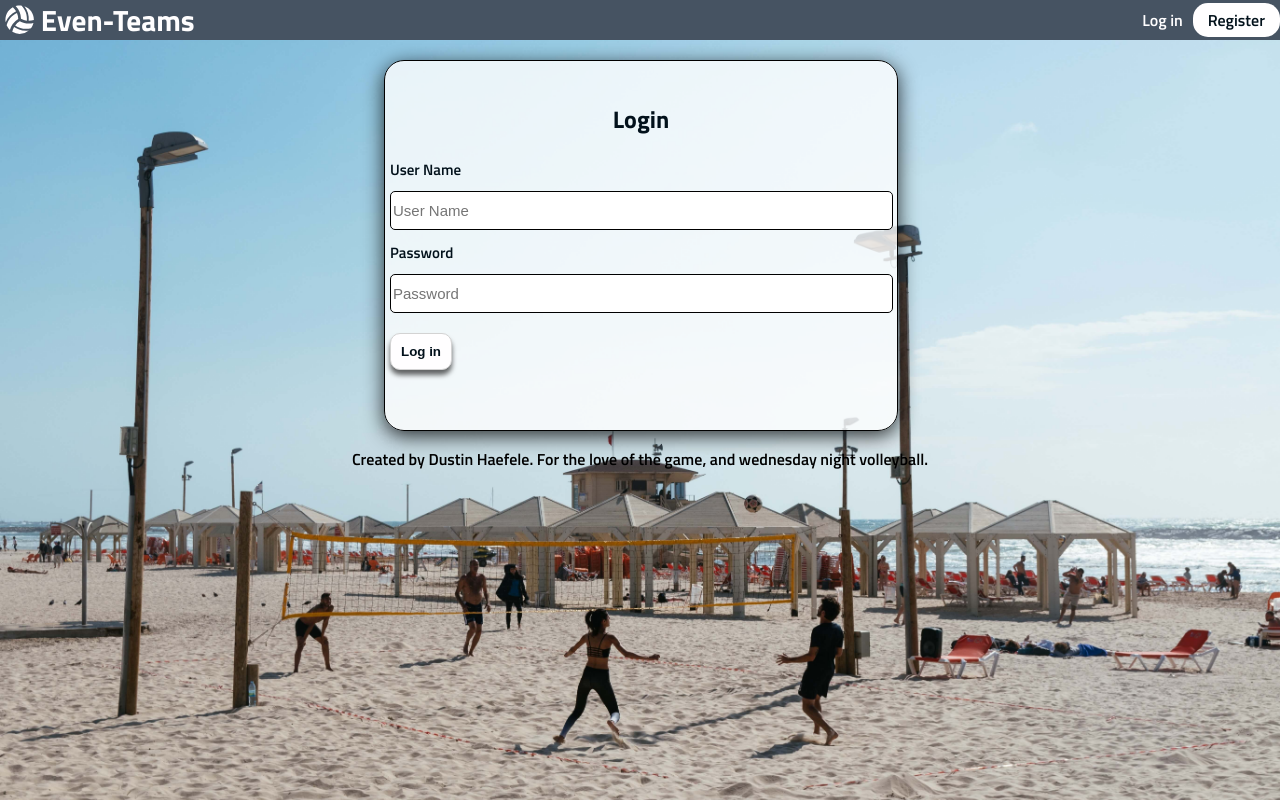
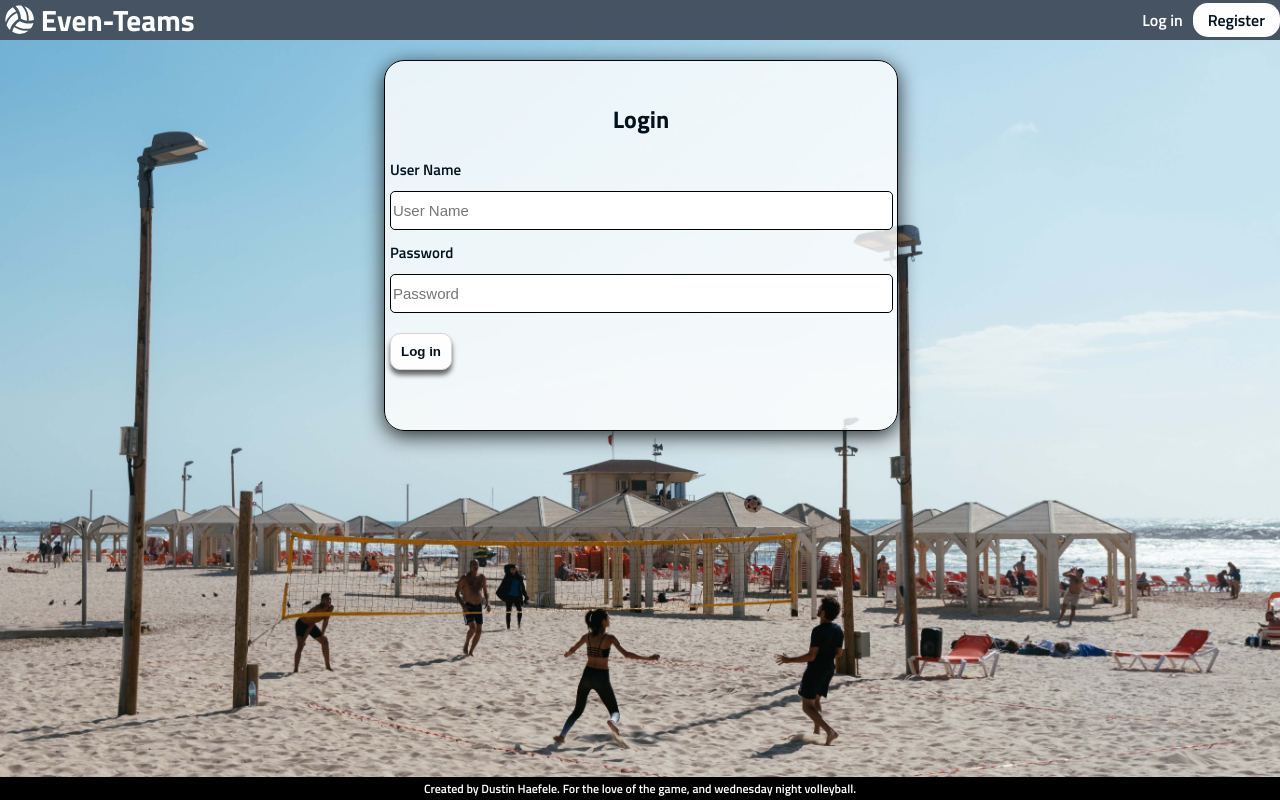
Before and after one commit to DustinHaefele/even-teams-client, a React (Create React App) app: page /login in a window 1280 px wide. Built offline with nearby package versions, Linux system fonts and the light colour scheme.

Commit message:
fixed footer and error messaging on groups page

```diff
--- a/src/App.css
+++ b/src/App.css
@@ -9,13 +9,13 @@
   padding-bottom: 35px;
 }
 
-.App-logo {
+/* .App-logo {
   animation: App-logo-spin infinite 20s linear;
   height: 40vmin;
   pointer-events: none;
-}
+} */
 
-.App-header {
+/* .App-header {
   background-color: #282c34;
   min-height: 50vh;
   display: flex;
@@ -24,19 +24,18 @@
   justify-content: center;
   font-size: calc(10px + 2vmin);
   color: #02111B;
-}
+} */
 
-.App-link {
-  color: #61dafb;
-}
-
-@keyframes App-logo-spin {
-  from {
-    transform: rotate(0deg);
-  }
-  to {
-    transform: rotate(360deg);
-  }
+footer p {
+  margin: 0 0;
+  position: fixed;
+  bottom:0;
+  left:0;
+  right: 0;
+  font-size: 12px;
+  background-color: black;
+  color: #fffeff;
+  padding: 2px 0;
 }
 
 @media screen and (min-width: 480px) {
--- a/src/routes/MakeTeamsPage/MakeTeamsPage.js
+++ b/src/routes/MakeTeamsPage/MakeTeamsPage.js
@@ -49,7 +49,7 @@ export default class SingleGroupPage extends React.Component {
           allPlayers
         });
       })
-      .catch(error => this.setState({ error }));
+      .catch(err => this.setState({ error: err.error }));
 
     GroupApiService.getGroupNameFromGroupId(this.props.match.params.group_id).then(groupName => {
       this.setState({groupName})
--- a/src/routes/MyGroupsPage/MyGroupsPage.js
+++ b/src/routes/MyGroupsPage/MyGroupsPage.js
@@ -39,7 +39,7 @@ export default class MyGroupPage extends React.Component {
         })
       }).catch(err=>{
         this.setState({
-          error: err,
+          error: err.error,
         });
       });
   }
@@ -67,7 +67,7 @@ export default class MyGroupPage extends React.Component {
       <div className='groups-page'>
         <h2 className='group-header'>{TokenService.getUserNameFromToken()}'s Groups</h2>
         <h4>This is your groups page.  If you haven't been here before you can start by creating your first group!  Once your group is created it will show up on your screen, and all you need to do is click on it!</h4>
-        {this.state.error && <p>{this.state.error}</p>} {/*Add button here to navigate to your own page */}
+        {this.state.error && <p>{this.state.error}</p>}
         <ul className='groups-list'>
           {this.renderMyGroups()}
         </ul>
```
Also changed, not shown: src/Footer.css (added).
